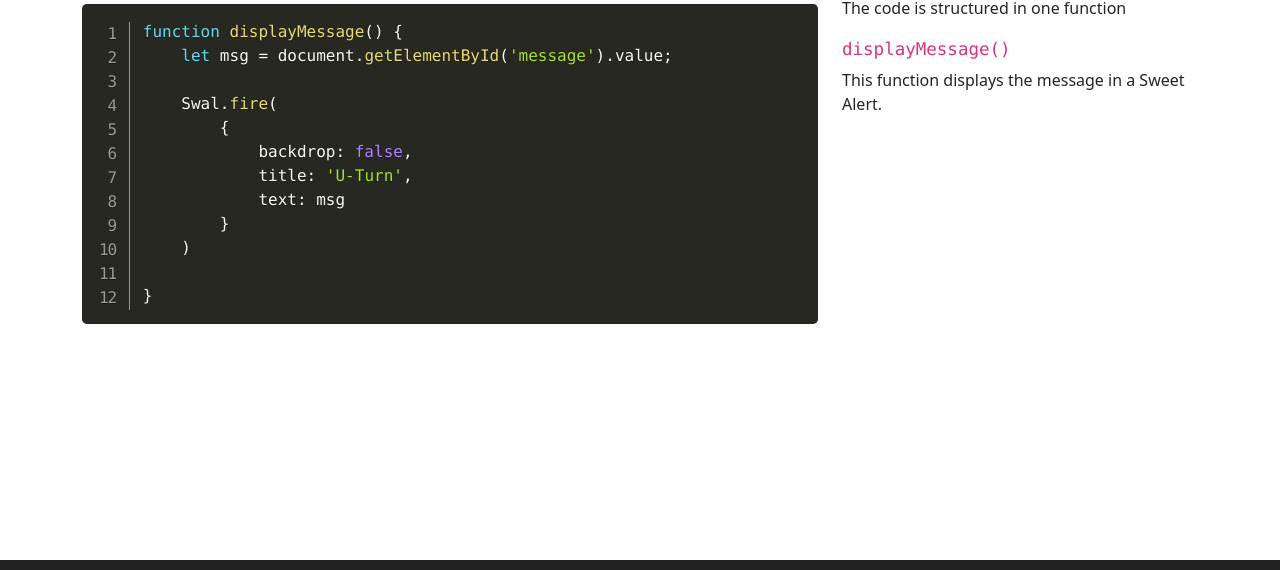
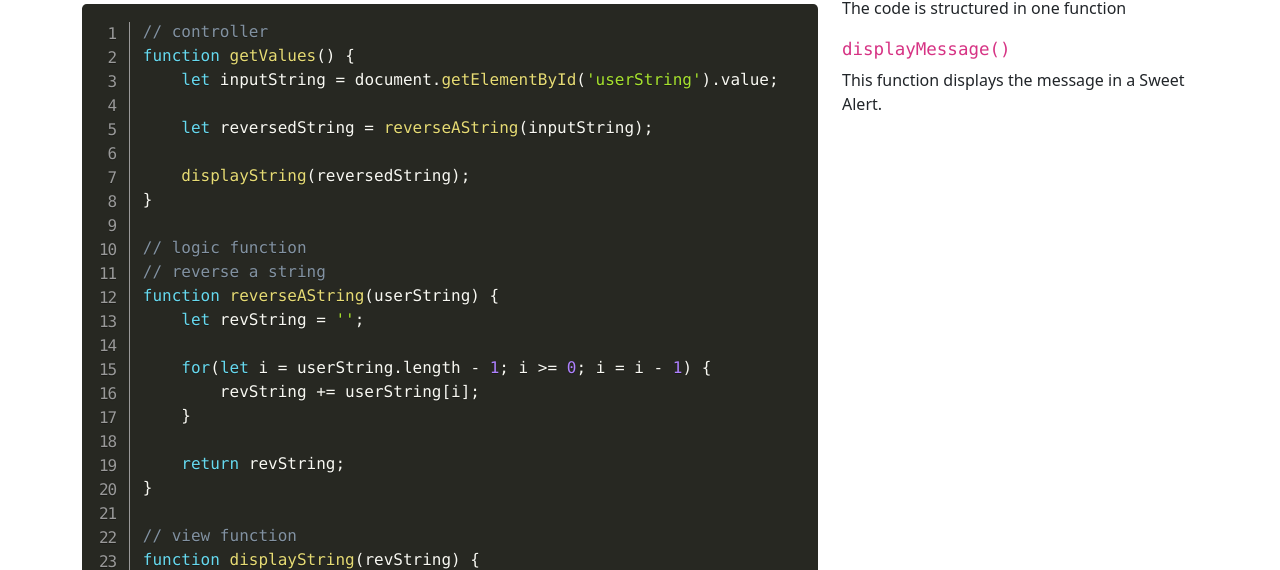
Before and after one commit to ryanpenley/uTurnProject, a plain HTML site: page code.html in a window 1280 px wide. Shown: the part 148-718 px from the top of the page. Drawn offline with nearby package versions, Linux system fonts and the light colour scheme.

Commit message:
added code, fixed repo link

```diff
--- a/code.html
+++ b/code.html
@@ -78,18 +78,32 @@
                 <div class="col-12 col-lg-8">
                     <pre class="line-numbers">
                         <code class="language-js">
-function displayMessage() {
-        let msg = document.getElementById('message').value;
+// controller
+function getValues() {
+    let inputString = document.getElementById('userString').value;
 
-        Swal.fire(
-            {
-                backdrop: false,
-                title: 'U-Turn',
-                text: msg
-            }
-        )
+    let reversedString = reverseAString(inputString);
 
+    displayString(reversedString);
+}
+
+// logic function
+// reverse a string
+function reverseAString(userString) {
+    let revString = '';
+
+    for(let i = userString.length - 1; i >= 0; i = i - 1) {
+        revString += userString[i];
     }
+
+    return revString;
+}
+
+// view function
+function displayString(revString) {
+    document.getElementById('results').textContent = revString;
+    document.getElementById('alert').classList.remove('invisible');
+}
                         </code>
                     </pre>
                 </div>
```
Also changed, not shown: index.html (+0 -1 lines).
